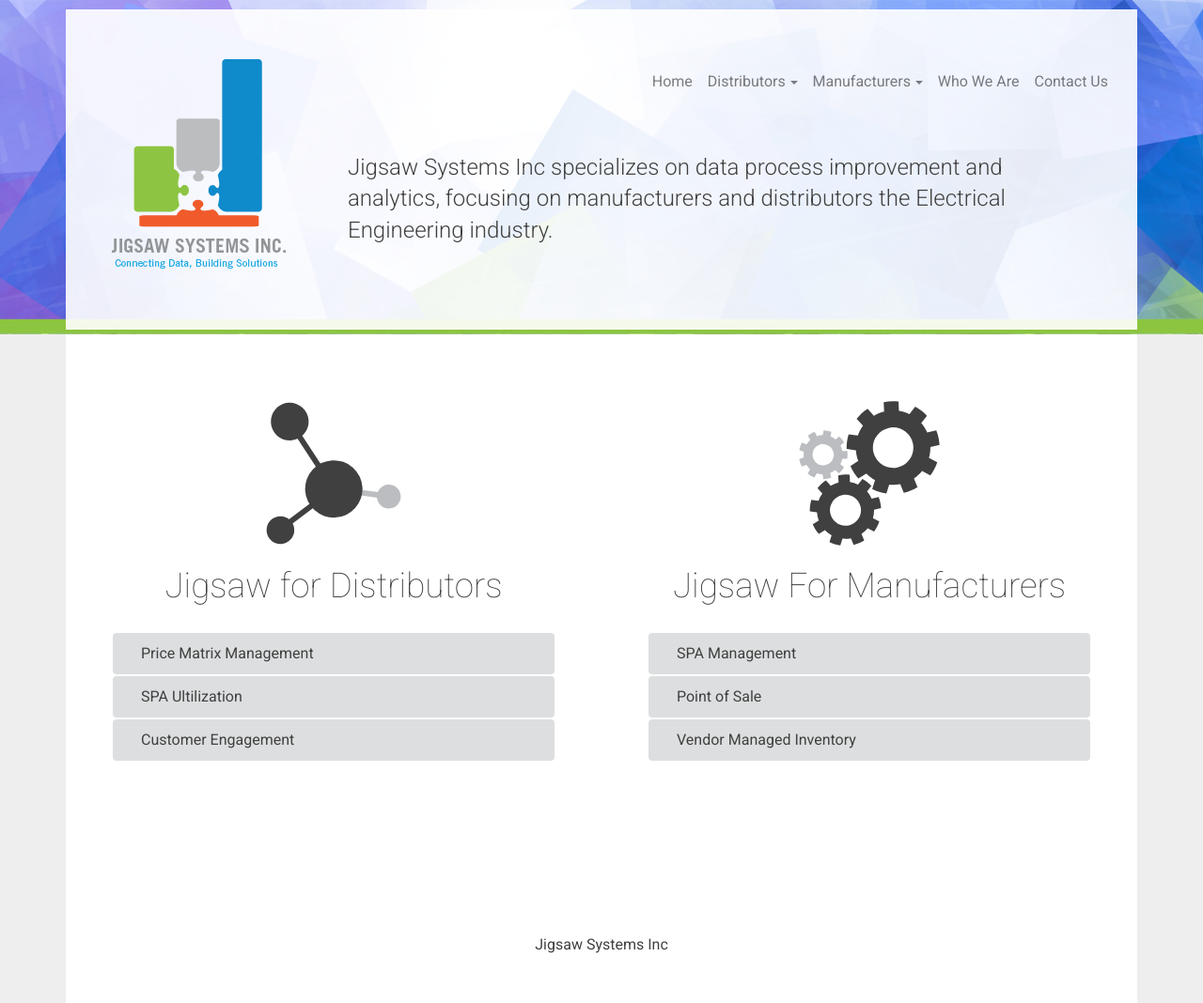
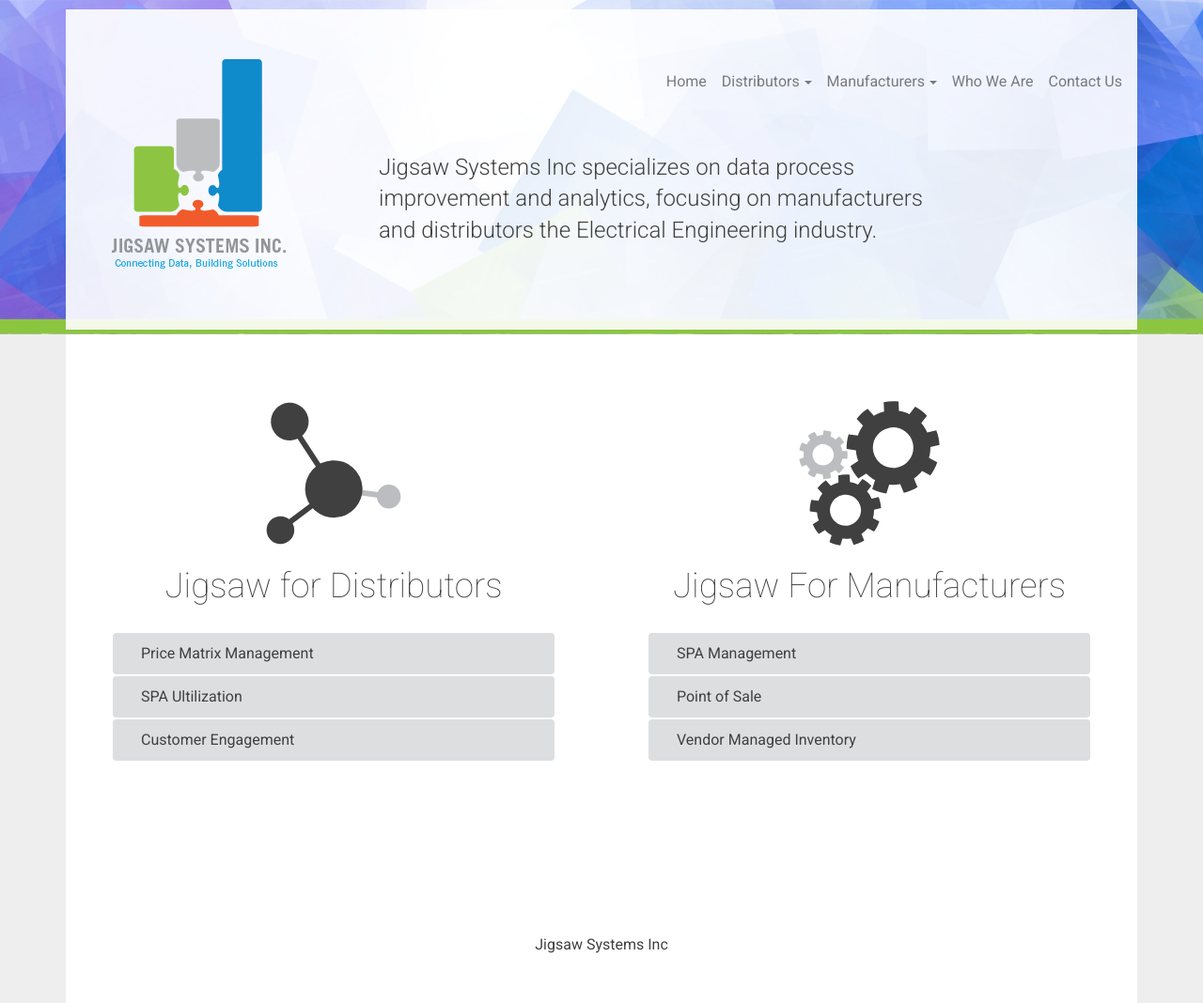
Before and after one commit to Codefully/jigsaw-redo, a Jekyll site: the page built from index.md, in a window 1280 px wide. Shown: the whole page at 94% size. Built offline with Jekyll 4.4.1, drawn with Linux system fonts in a browser that asks for light colours; nearby versions of some CDN libraries.

Commit message:
update intro style

```diff
--- a/_includes/header.html
+++ b/_includes/header.html
@@ -8,7 +8,7 @@
           <img src='{{ "/assets/jigsaw-logo.png" | prepend:site.baseurl }}' alt="Jigsaw Systems Inc">
         </a>
       </div>
-      <div class="col-md-9">
+      <div class="col-md-9 p-0">
         {% include nav.html %}
         <div class="intro mt-3">
           Jigsaw Systems Inc specializes on data process improvement and analytics,
--- a/assets/base.scss
+++ b/assets/base.scss
@@ -69,6 +69,8 @@ header {
     font-size: 1.5rem;
     max-width: 700px;
     line-height: 1.4;
+    padding-left: 3rem;
+    padding-right: 3rem;
   }
 //   nav {
 //     position: relative;
```
